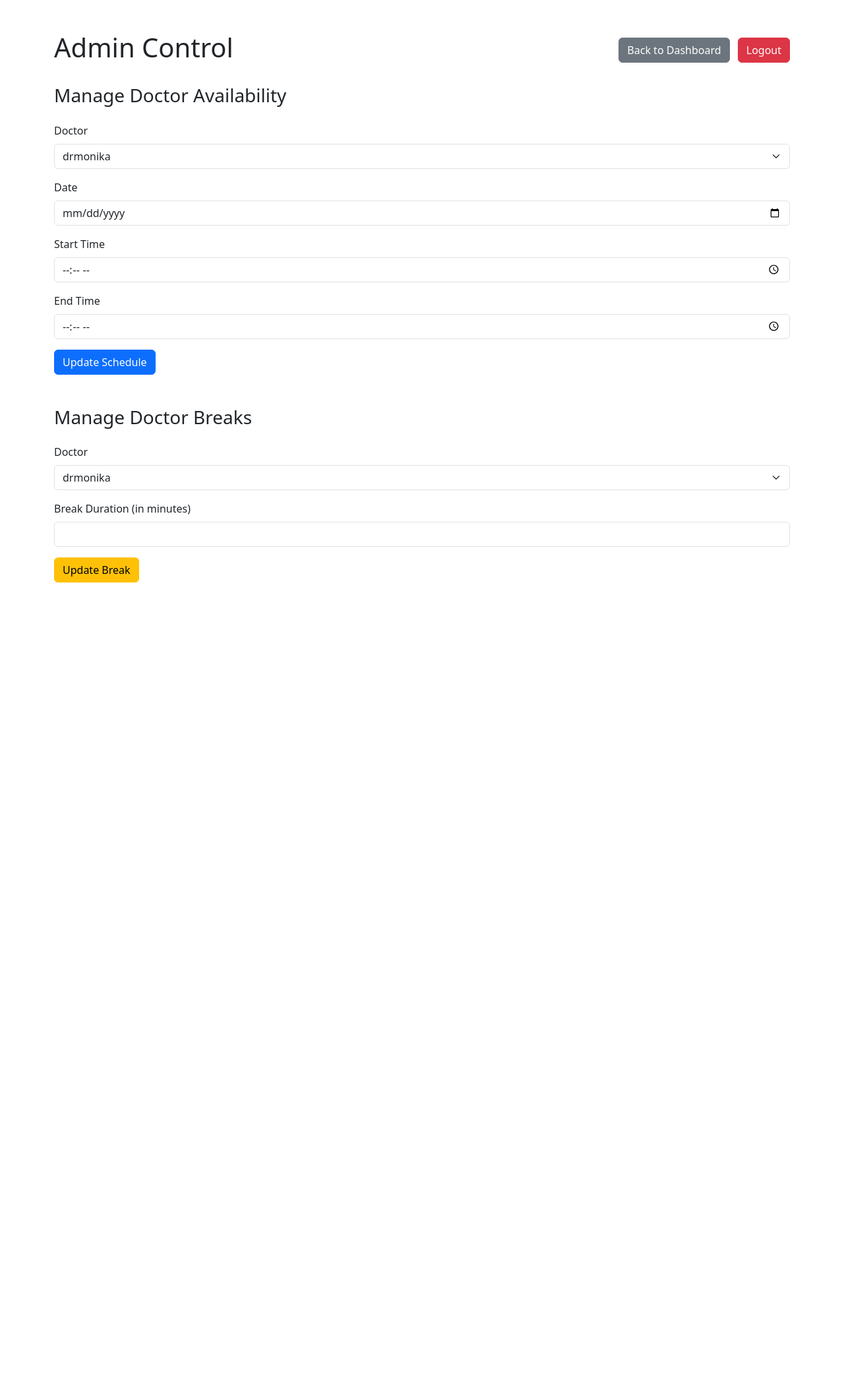
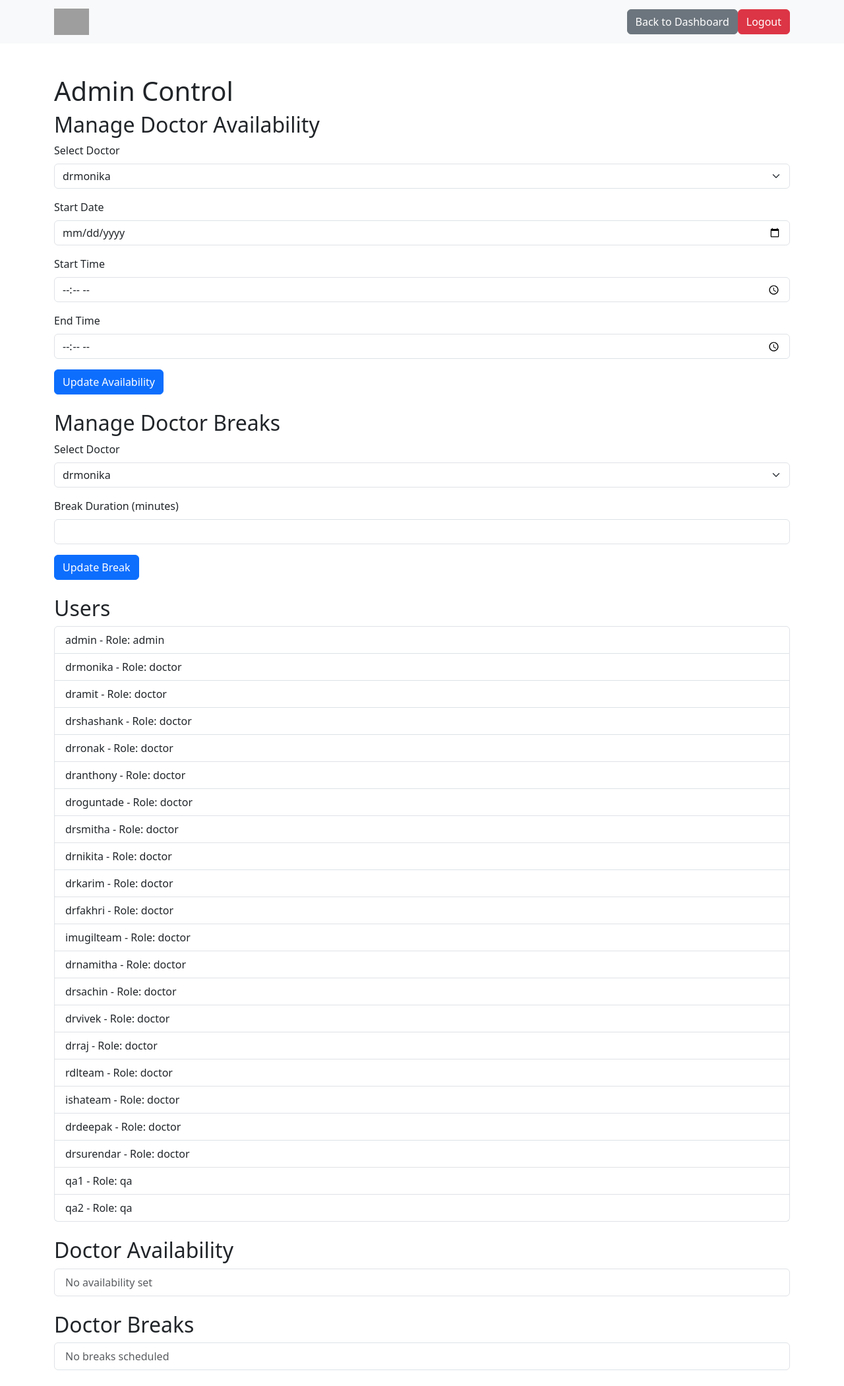
Before and after one commit to sahalux111/DoctorDashboard-, a Flask app: page /admin_control in a window 1280 px wide. Shown: the whole page at 66% size. Before the commit the page ends 883 px from the top, so only its background shows below. Run offline with Flask 3, Linux system fonts and the light colour scheme; the visitor is signed in with stand-in values (Sample User, id 1); grey boxes are pictures that could not be loaded.

Commit message:
admin_control.html

```diff
--- a/templates/admin_control.html
+++ b/templates/admin_control.html
@@ -5,58 +5,105 @@
     <meta name="viewport" content="width=device-width, initial-scale=1.0">
     <title>Admin Control</title>
     <link href="https://cdn.jsdelivr.net/npm/bootstrap@5.3.0/dist/css/bootstrap.min.css" rel="stylesheet">
+    <style>
+        .navbar-brand img {
+            height: 40px;
+        }
+    </style>
 </head>
 <body>
-    <div class="container mt-5">
-        <div class="d-flex justify-content-between align-items-center mb-4">
-            <h1>Admin Control</h1>
-            <div>
-                <a href="{{ url_for('dashboard') }}" class="btn btn-secondary me-2">Back to Dashboard</a>
+    <nav class="navbar navbar-expand-lg navbar-light bg-light mb-4">
+        <div class="container">
+            <a class="navbar-brand" href="#">
+                <img src="{{ url_for('static', filename='logo.png') }}" alt="Company Logo">
+            </a>
+            <div class="d-flex">
+                <a href="{{ url_for('dashboard') }}" class="btn btn-secondary">Back to Dashboard</a>
                 <a href="{{ url_for('logout') }}" class="btn btn-danger">Logout</a>
             </div>
         </div>
+    </nav>
+    <div class="container mt-5">
+        <h1>Admin Control</h1>
 
-        <h3 class="mb-4">Manage Doctor Availability</h3>
-        <form action="{{ url_for('update_schedule') }}" method="POST" class="mb-5">
+        <div class="mb-4">
+            <h2>Manage Doctor Availability</h2>
+            <form action="{{ url_for('update_schedule') }}" method="POST">
                 <div class="mb-3">
-                <label for="doctor" class="form-label">Doctor</label>
-                <select class="form-select" id="doctor" name="doctor" required>
-                    {% for doctor in users if users[doctor]['role'] == 'doctor' %}
-                        <option value="{{ doctor }}">{{ doctor }}</option>
+                    <label for="doctor" class="form-label">Select Doctor</label>
+                    <select id="doctor" name="doctor" class="form-select" required>
+                        {% for user, info in users.items() if info['role'] == 'doctor' %}
+                            <option value="{{ user }}">{{ user }}</option>
                         {% endfor %}
                     </select>
                 </div>
                 <div class="mb-3">
-                <label for="start_date" class="form-label">Date</label>
-                <input type="date" class="form-control" id="start_date" name="start_date" required>
+                    <label for="start_date" class="form-label">Start Date</label>
+                    <input type="date" id="start_date" name="start_date" class="form-control" required>
                 </div>
                 <div class="mb-3">
                     <label for="start_time" class="form-label">Start Time</label>
-                <input type="time" class="form-control" id="start_time" name="start_time" required>
+                    <input type="time" id="start_time" name="start_time" class="form-control" required>
                 </div>
                 <div class="mb-3">
                     <label for="end_time" class="form-label">End Time</label>
-                <input type="time" class="form-control" id="end_time" name="end_time" required>
+                    <input type="time" id="end_time" name="end_time" class="form-control" required>
                 </div>
-            <button type="submit" class="btn btn-primary">Update Schedule</button>
+                <button type="submit" class="btn btn-primary">Update Availability</button>
             </form>
+        </div>
 
-        <h3 class="mb-4">Manage Doctor Breaks</h3>
+        <div class="mb-4">
+            <h2>Manage Doctor Breaks</h2>
             <form action="{{ url_for('update_break') }}" method="POST">
                 <div class="mb-3">
-                <label for="doctor" class="form-label">Doctor</label>
-                <select class="form-select" id="doctor" name="doctor" required>
-                    {% for doctor in users if users[doctor]['role'] == 'doctor' %}
-                        <option value="{{ doctor }}">{{ doctor }}</option>
+                    <label for="doctor_break" class="form-label">Select Doctor</label>
+                    <select id="doctor_break" name="doctor" class="form-select" required>
+                        {% for user, info in users.items() if info['role'] == 'doctor' %}
+                            <option value="{{ user }}">{{ user }}</option>
                         {% endfor %}
                     </select>
                 </div>
                 <div class="mb-3">
-                <label for="break_duration" class="form-label">Break Duration (in minutes)</label>
-                <input type="number" class="form-control" id="break_duration" name="break_duration" required>
+                    <label for="break_duration" class="form-label">Break Duration (minutes)</label>
+                    <input type="number" id="break_duration" name="break_duration" class="form-control" required>
                 </div>
-            <button type="submit" class="btn btn-warning">Update Break</button>
+                <button type="submit" class="btn btn-primary">Update Break</button>
             </form>
+        </div>
+
+        <div class="mb-4">
+            <h2>Users</h2>
+            <ul class="list-group">
+                {% for user, info in users.items() %}
+                    <li class="list-group-item">{{ user }} - Role: {{ info['role'] }}</li>
+                {% endfor %}
+            </ul>
+        </div>
+
+        <div class="mb-4">
+            <h2>Doctor Availability</h2>
+            <ul class="list-group">
+                {% for doctor, (start_time, end_time) in available_doctors.items() %}
+                    <li class="list-group-item">{{ doctor }} - {{ start_time }} to {{ end_time }}</li>
+                {% endfor %}
+                {% if available_doctors|length == 0 %}
+                    <li class="list-group-item text-muted">No availability set</li>
+                {% endif %}
+            </ul>
+        </div>
+
+        <div class="mb-4">
+            <h2>Doctor Breaks</h2>
+            <ul class="list-group">
+                {% for doctor, break_end in doctor_breaks.items() %}
+                    <li class="list-group-item">{{ doctor }} - On break until {{ break_end }}</li>
+                {% endfor %}
+                {% if doctor_breaks|length == 0 %}
+                    <li class="list-group-item text-muted">No breaks scheduled</li>
+                {% endif %}
+            </ul>
+        </div>
     </div>
 </body>
 </html>
```
Lines whose indentation alone changed are shown as unchanged.
